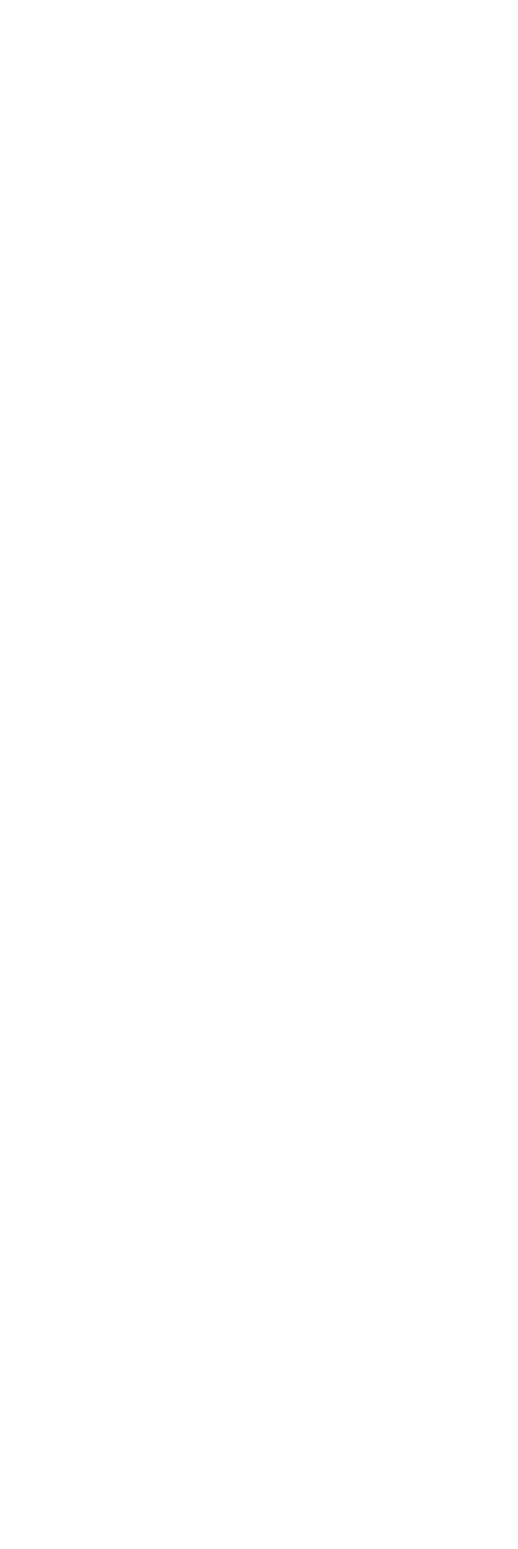
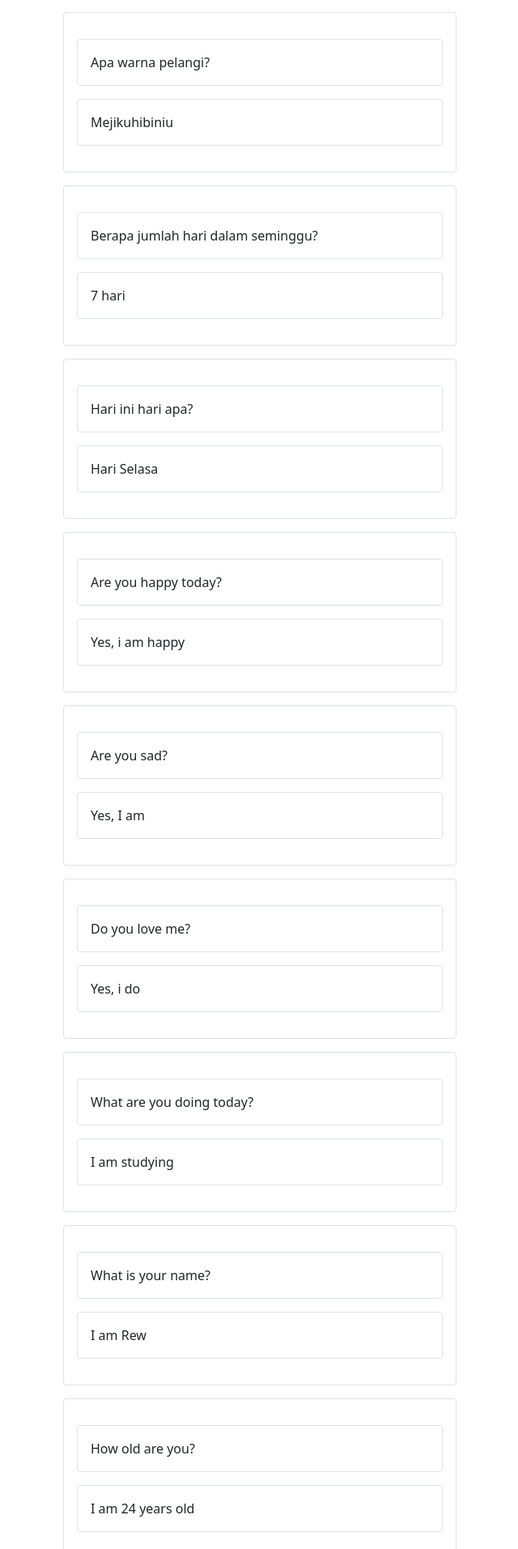
Before and after one commit to retnowati3099/question-answer, a React (Vite) app: page / in a window 1280 px wide. Shown: the part 247-2160 px from the top of the page at 81% size, without its empty margins (574-1214 px from the left). Before the commit the page ends 800 px from the top, so only its background shows below. Built offline with nearby package versions, Linux system fonts and the light colour scheme; data requests are answered from the project's data file.

Commit message:
ketika post data, tombol submit hiang, input answer hilang, dan input question berisi placeholder saja

```diff
--- a/db.json
+++ b/db.json
@@ -4,6 +4,56 @@
       "question": "Siapa tuhanmu?",
       "note": "Allah",
       "id": 1
+    },
+    {
+      "question": "Apa warna pelangi?",
+      "note": "Mejikuhibiniu",
+      "id": 2
+    },
+    {
+      "question": "Berapa jumlah hari dalam seminggu?",
+      "note": "7 hari",
+      "id": 3
+    },
+    {
+      "question": "Hari ini hari apa?",
+      "note": "Hari Selasa",
+      "id": 4
+    },
+    {
+      "question": "Are you happy today?",
+      "note": "Yes, i am happy",
+      "id": 5
+    },
+    {
+      "question": "Are you sad?",
+      "note": "Yes, I am",
+      "id": 6
+    },
+    {
+      "question": "Do you love me?",
+      "note": "Yes, i do",
+      "id": 7
+    },
+    {
+      "question": "What are you doing today?",
+      "note": "I am studying ",
+      "id": 8
+    },
+    {
+      "question": "What is your name?",
+      "note": "I am Rew",
+      "id": 9
+    },
+    {
+      "question": "How old are you?",
+      "note": "I am 24 years old",
+      "id": 10
+    },
+    {
+      "question": "Who are you?",
+      "note": "I am a programmer",
+      "id": 11
     }
   ]
 }
--- a/package.json
+++ b/package.json
@@ -12,9 +12,10 @@
   },
   "dependencies": {
     "axios": "^1.3.4",
-    "bootstrap": "^5.2.3",
+    "bootstrap": "^5.0.0",
     "bootstrap-icons": "^1.10.4",
     "react": "^18.2.0",
+    "react-bootstrap": "^2.7.2",
     "react-dom": "^18.2.0",
     "react-router-dom": "^6.10.0",
     "react-toastify": "^9.1.2"
--- a/src/pages/Note.jsx
+++ b/src/pages/Note.jsx
@@ -10,28 +10,23 @@ import "bootstrap-icons/font/bootstrap-icons.css";
 
 const Note = () => {
   // deklarasi useState Hook
-  // const [question, setQuestion] = useState("");
-  // const [answer, setAnswer] = useState("");
   const [qa, setQa] = useState({
     question: "",
     note: "",
   });
   const [showInputField, setShowInputField] = useState(false);
   const [showSubmit, setShowSubmit] = useState(false);
-  //const [showDelete, setShowDelete] = useState(false);
   const [dataNote, setDataNote] = useState([]);
   const [clickedItemId, setClickedItemId] = useState(null);
 
-  // useNavigate hook
+  // deklarasi useNavigate hook
   const navigate = useNavigate();
 
   const handleInputQuestion = (e) => {
-    // setQuestion(e.target.value);
     setQa({ ...qa, question: e.target.value });
   };
 
   const handleInputAnswer = (e) => {
-    //setAnswer(e.target.value);
     setQa({ ...qa, note: e.target.value });
   };
 
@@ -57,10 +52,6 @@ const Note = () => {
     //setShowDelete(true);
   };
 
-  // const handleButtonClick = () => {
-  //   setShowDelete(false);
-  // };
-
   // nge-delete data
   const handleDelete = (id) => {
     const confirmation = window.confirm("Do you really want to delete?");
@@ -80,6 +71,10 @@ const Note = () => {
     }
   };
 
+  // const handleEdit = () {
+
+  // }
+
   // nge-get data dari sever
   useEffect(() => {
     document.title = "Question & Answer";
@@ -97,7 +92,6 @@ const Note = () => {
 
   // nge-post data
   const handleSubmit = (e) => {
-    //alert(`Question: ${qa.question} \n Answer: ${qa.answer}`);
     e.preventDefault();
     axios
       //.post("http://192.168.45.36:5000/api/create/note", qa)
@@ -105,13 +99,16 @@ const Note = () => {
       .then((res) => {
         console.log(res);
         setDataNote([...dataNote, res.data]);
-        //setQa({ question: "", note: "" });
         toast.success("Note berhasil disimpen nih bang");
         //toast.success(res.data.message);
+        setQa({ ...qa, question: "" });
+        setShowInputField(false);
+        setShowSubmit(false);
       })
       .catch((err) => console.log(err));
   };
 
+  // handle submit button
   useEffect(() => {
     if (qa.note) {
       setShowSubmit(true);
@@ -138,6 +135,7 @@ const Note = () => {
                 }}
                 className="form-control mb-3 p-3"
                 rows="1"
+                value={qa.question}
               />
 
               {showInputField ? (
@@ -169,8 +167,6 @@ const Note = () => {
                   className="card-body border rounded mb-3"
                   key={index}
                   onClick={() => handleClick(qn.id)}
-                  //onMouseEnter={() => setShowDelete(true)}
-                  // onMouseLeave={() => setShowDelete(false)}
                 >
                   {/* {showDelete ? (
                     <div className="text-end">
@@ -184,6 +180,9 @@ const Note = () => {
                   ) : null} */}
                   {clickedItemId === qn.id ? (
                     <div className="text-end">
+                      <button className="border-0 bg-transparent mx-2" onclick={handleEdit(qn.id)}>
+                        <i className="bi bi-pencil-square"></i>
+                      </button>
                       <button
                         type="button"
                         className="btn-close"
```
Also changed, not shown: src/components/Modal.jsx (added, +9 -0 lines), 1 other file (tests, documents, lock files or other folders).
